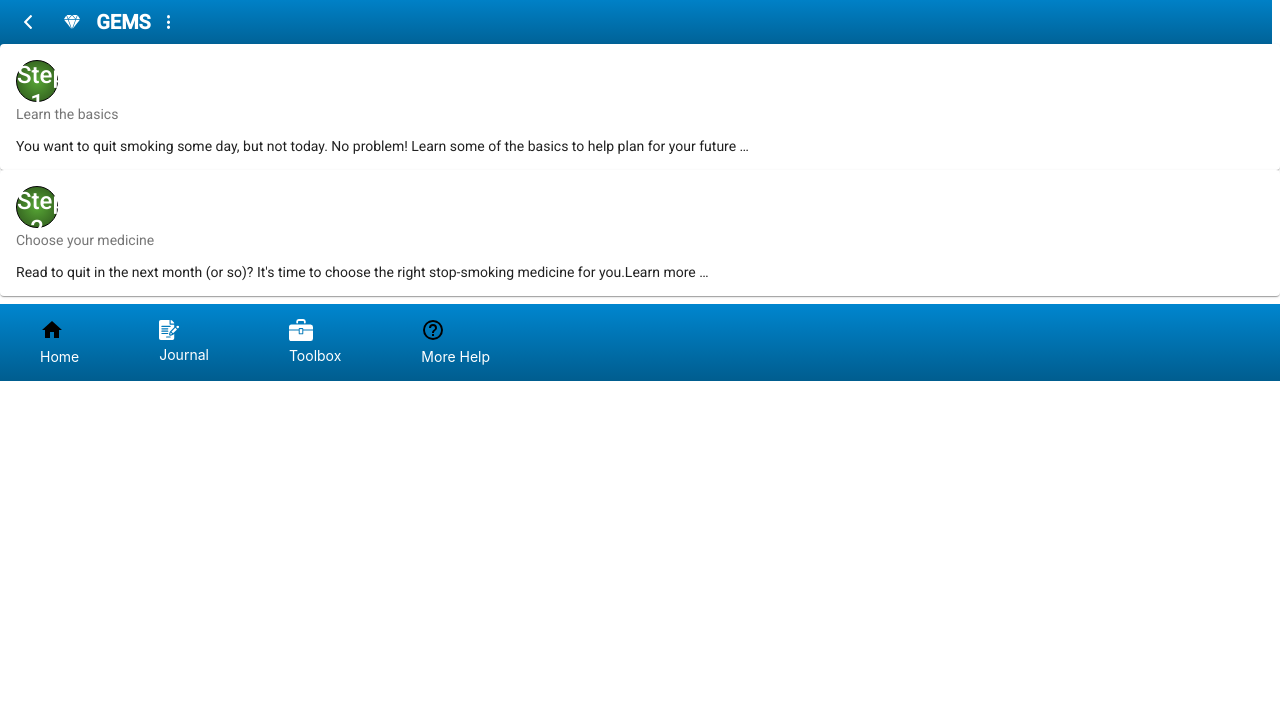
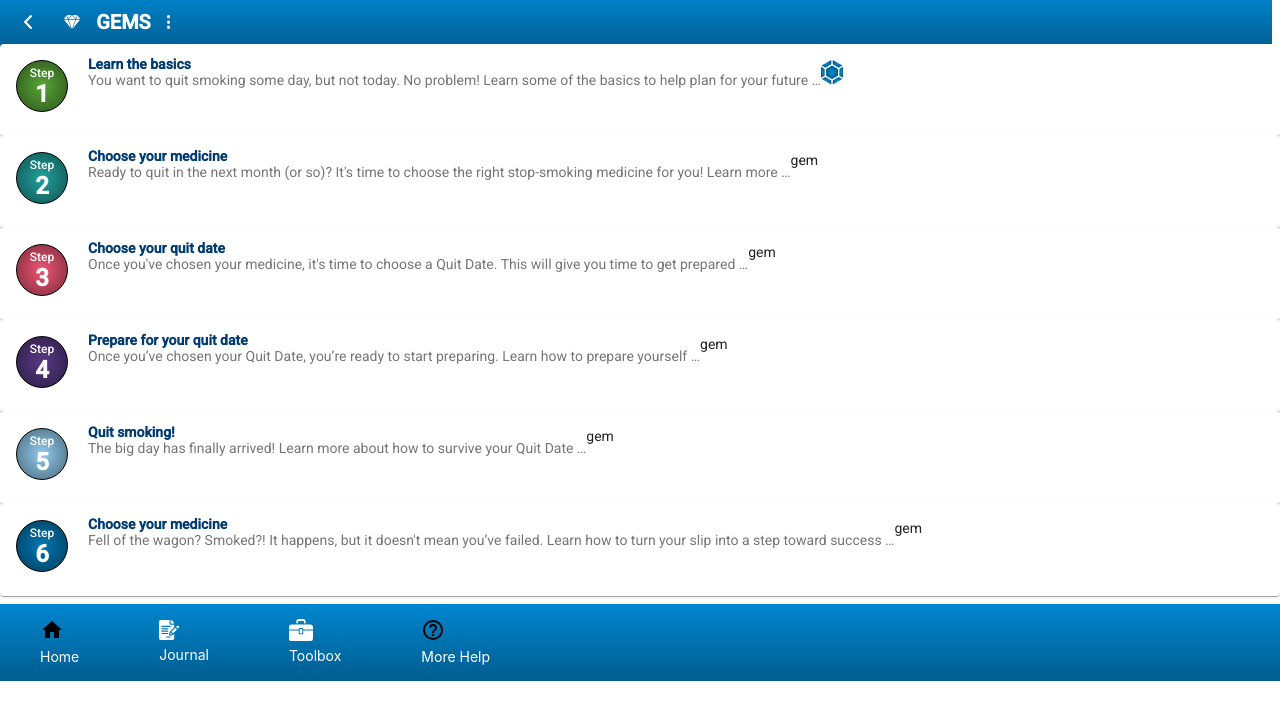
Before and after one commit to kpwhri/GEMSS, an Angular app: page / in a window 1280 px wide. Shown: the top 720 px of the page. Built offline with nearby package versions, Linux system fonts and the light colour scheme.

Commit message:
Quit Guide looking very nice

```diff
--- a/src/app/quit-guide/quit-guide.component.html
+++ b/src/app/quit-guide/quit-guide.component.html
@@ -1,29 +1,145 @@
-<mat-card>
+<mat-card class='quit-card'>
   <mat-card-title>
-    <div class='step-circle'>
-      <div>Step</div>
-      <div> 1 </div>
+    <div class='step-circle step-one'>
+      <div class='step-text'>Step</div>
+      <div class='step-number'> 1 </div>
     </div>
   </mat-card-title>
   <mat-card-subtitle>
-    Learn the basics
+    <div class='subtitle'>
+      Learn the basics
+    </div>
+    <mat-card-content> You want to quit smoking some day, but not today. No problem!
+      Learn some of the basics to help plan for your future &hellip;
+    </mat-card-content>
   </mat-card-subtitle>
-  <mat-card-content> You want to quit smoking some day, but not today. No problem!
-    Learn some of the basics to help plan for your future &hellip;
-  </mat-card-content>
+  <div>
+    <svg xmlns="http://www.w3.org/2000/svg" xmlns:xlink="http://www.w3.org/1999/xlink"
+      width="22.05" height="24.625" viewBox="0 0 22.05 24.625">
+      <defs>
+        <style>.a{fill:url(#a);}</style>
+        <radialGradient id="a" cx="0.5" cy="0.5" r="0.5"
+           gradientUnits="objectBoundingBox">
+          <stop offset="0" attr.stop-color="{{ diamondColorTop }}"/>
+          <stop offset="1" attr.stop-color="{{ diamondColorBottom }}"/>
+        </radialGradient>
+      </defs>
+      <path class="a" d="M18.284,7.654l5.939-3.429V0l-9.6,5.541Zm0,0"
+        transform="translate(-13.922 0)"/>
+      <path class="a" d="M3.639,150.477V143.62L0,141.519v11.059Zm0,0"
+        transform="translate(0 -134.713)"/>
+      <path class="a" d="M117.634,117.343l-5.939-3.429-5.938,3.429V124.2l5.938,3.429,5.939-3.429Zm0,0"
+        transform="translate(-100.671 -108.435)"/>
+      <path class="a" d="M244.277,0V4.225l5.938,3.429,3.659-2.113Zm0,0"
+        transform="translate(-232.528)"/>
+      <path class="a" d="M382.8,143.62v6.857l3.639,2.1V141.519Zm0,0"
+        transform="translate(-364.386 -134.712)"/>
+      <path class="a" d="M25.03,357.268l-5.939-3.428-3.618,2.089,9.557,5.518Zm0,0"
+        transform="translate(-14.728 -336.822)"/>
+      <path class="a" d="M250.215,353.84l-5.938,3.428v4.178l9.557-5.518Zm0,0"
+        transform="translate(-232.528 -336.822)"/>
+    </svg>
+  </div>
 </mat-card>
-<mat-card>
+
+<mat-card class='quit-card'>
   <mat-card-title>
-    <div class='step-circle'>
-      <div>Step</div>
-      <div> 2 </div>
+    <div class='step-circle step-two'>
+      <div class='step-text'>Step</div>
+      <div class='step-number'> 2 </div>
     </div>
   </mat-card-title>
   <mat-card-subtitle>
-    Choose your medicine
+    <div class='subtitle'>
+      Choose your medicine
+    </div>
+    <mat-card-content>Ready to quit in the next month (or so)?
+      It's time to choose the right stop-smoking medicine for you!
+      Learn more &hellip;
+    </mat-card-content>
   </mat-card-subtitle>
-  <mat-card-content>
-    Read to quit in the next month (or so)? It's time to choose
-      the right stop-smoking medicine for you.Learn more   &hellip;
-  </mat-card-content>
+  <div>
+    gem
+  </div>
 </mat-card>
+
+<mat-card class='quit-card'>
+  <mat-card-title>
+    <div class='step-circle step-three'>
+      <div class='step-text'>Step</div>
+      <div class='step-number'> 3 </div>
+    </div>
+  </mat-card-title>
+  <mat-card-subtitle>
+    <div class='subtitle'>
+      Choose your quit date
+    </div>
+    <mat-card-content>Once you've chosen your medicine, it's time to
+      choose a Quit Date. This will give you time to get prepared &hellip;
+    </mat-card-content>
+  </mat-card-subtitle>
+  <div>
+    gem
+  </div>
+</mat-card>
+
+<mat-card class='quit-card'>
+  <mat-card-title>
+    <div class='step-circle step-four'>
+      <div class='step-text'>Step</div>
+      <div class='step-number'> 4 </div>
+    </div>
+  </mat-card-title>
+  <mat-card-subtitle>
+    <div class='subtitle'>
+      Prepare for your quit date
+    </div>
+    <mat-card-content>Once you’ve chosen your Quit Date, you’re ready to
+     start preparing. Learn how to prepare yourself &hellip;
+    </mat-card-content>
+  </mat-card-subtitle>
+  <div>
+    gem
+  </div>
+</mat-card>
+
+<mat-card class='quit-card'>
+  <mat-card-title>
+    <div class='step-circle step-five'>
+      <div class='step-text'>Step</div>
+      <div class='step-number'> 5 </div>
+    </div>
+  </mat-card-title>
+  <mat-card-subtitle>
+    <div class='subtitle'>
+      Quit smoking!
+    </div>
+    <mat-card-content>The big day has finally arrived!
+     Learn more about how to survive your Quit Date &hellip;
+    </mat-card-content>
+  </mat-card-subtitle>
+  <div>
+    gem
+  </div>
+</mat-card>
+
+<mat-card class='quit-card'>
+  <mat-card-title>
+    <div class='step-circle step-six'>
+      <div class='step-text'>Step</div>
+      <div class='step-number'> 6 </div>
+    </div>
+  </mat-card-title>
+  <mat-card-subtitle>
+    <div class='subtitle'>
+      Choose your medicine
+    </div>
+    <mat-card-content>Fell of the wagon? Smoked?! It happens, but it doesn't
+     mean you’ve failed. Learn how to turn your slip into a step
+     toward success &hellip;
+    </mat-card-content>
+  </mat-card-subtitle>
+  <div>
+    gem
+  </div>
+</mat-card>
--- a/src/app/quit-guide/quit-guide.component.scss
+++ b/src/app/quit-guide/quit-guide.component.scss
@@ -1,9 +1,62 @@
+$radial-one: radial-gradient(#57A635, #2C521B);
+$radial-two: radial-gradient(#20A29E, #10514F);
+$radial-three: radial-gradient(#F05674, #782B3A);
+$radial-four: radial-gradient(#583985, #2C1D43);
+$radial-five: radial-gradient(#92CCF0, #496678);
+$radial-six: radial-gradient(#0078B3, #003C5A);
+
+$dark-blue: #003B71;
+
+.quit-card {
+    display: flex;
+    flex-direction: row;
+}
+
+.subtitle {
+    color: $dark-blue;
+    font-weight: 700;
+}
+
+div.step-one {
+    background-image: $radial-one;
+}
+
+div.step-two {
+    background-image: $radial-two;
+}
+
+div.step-three {
+    background-image: $radial-three;
+}
+
+div.step-four {
+    background-image: $radial-four;
+}
+
+div.step-five {
+    background-image: $radial-five;
+}
+
+div.step-six {
+    background-image: $radial-six;
+}
+
 div.step-circle {
-    background-image: radial-gradient(#57A635, #2C521B);
     border: solid 1px black;
     border-radius: 50%;
     color: white;
     text-align: center;
     width: 40px;
     height: 40px;
+    padding: 5px;
+    margin-right: 20px;
 }
+
+div.step-text {
+    text-align: center;
+    font-size: 12px;
+}
+
+div.step-number {
+    font-weight: 900;
+}
--- a/src/app/quit-guide/quit-guide.component.ts
+++ b/src/app/quit-guide/quit-guide.component.ts
@@ -7,6 +7,9 @@ import { Component, OnInit } from '@angular/core';
 })
 export class QuitGuideComponent implements OnInit {
 
+  diamondColorTop: string = '#008ed4';
+  diamondColorBottom: string = '#005d8b';
+
   constructor() { }
 
   ngOnInit() {
```
